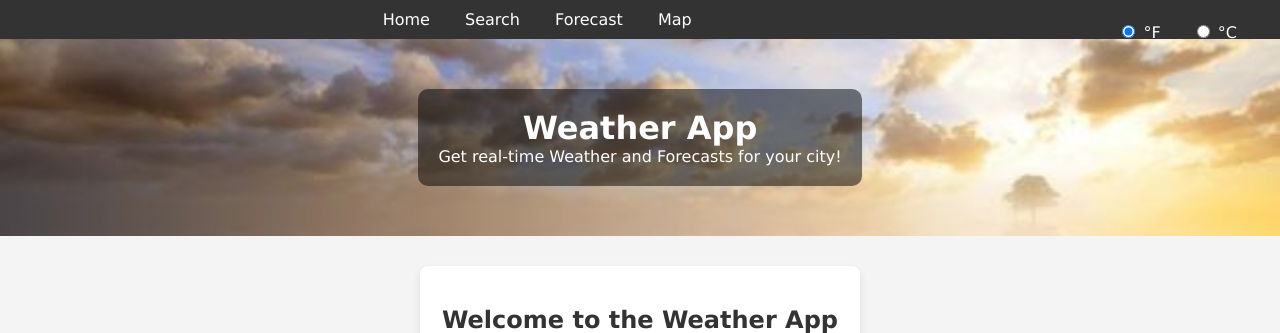
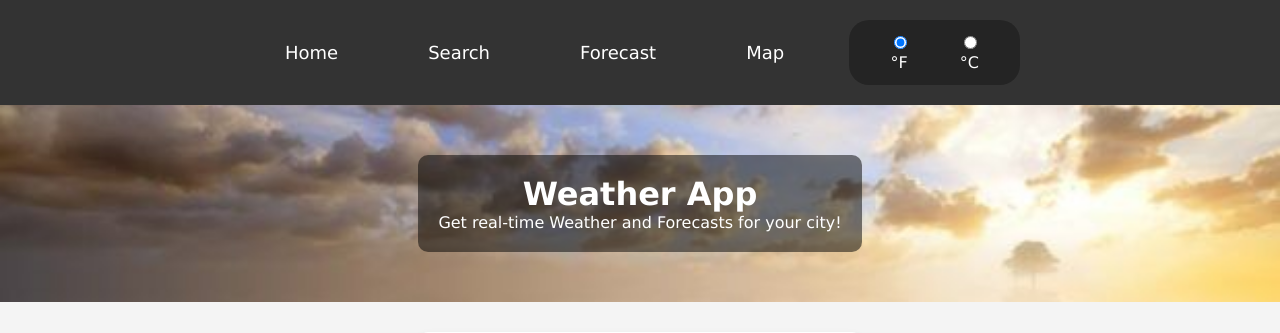
Before and after one commit to geechi653/itsc-4155-project3, a Flask app: page / in a window 1280 px wide. Shown: the top 333 px of the page. Run offline with Flask 3, Linux system fonts and the light colour scheme.

Commit message:
Fixed navbar and unit conversion

```diff
--- a/static/style.css
+++ b/static/style.css
@@ -9,7 +9,7 @@ body {
 nav {
     background-color: #333;
     color: white;
-    padding: 10px 0;
+    padding: 20px 0;
     text-align: center;
 }
 
@@ -17,21 +17,30 @@ nav ul {
     list-style: none;
     padding: 0;
     margin: 0;
+    display: flex;
+    justify-content: center;
+    align-items: center;
+    max-width: 800px;
+    margin: 0 auto;
 }
 
 nav ul li {
     display: inline;
-    margin: 0 15px;
+    margin: 0 30px;
 }
 
 nav ul li a {
     color: white;
     text-decoration: none;
-    font-size: 16px;
+    font-size: 18px;
+    padding: 10px 15px;
+    transition: color 0.3s
 }
 
 nav ul li a:hover {
-    text-decoration: underline;
+    text-decoration: none;
+    color: #e0e0e0;
+
 }
 
 .content {
@@ -199,27 +208,31 @@ footer {
 }
 
 .unit-toggle {
-    float: right;
+    display: inline-flex;
+    align-items: center;
     margin: 0 20px;
-    color: white;
-    padding: 10px;
+    padding: 8px 15px;
+    background-color: rgba(0, 0, 0, 0.3);
+    border-radius: 20px;
+    transition: background-color 0.3s;
 }
 
 .unit-toggle label {
-    margin: 0 5px;
+    margin: 0 8px;
     cursor: pointer;
-    display: inline-block;
-    padding: 2px 8px;
-    border-radius: 4px;
-    transition: background-color 0.3s;
+    color: white;
+    padding: 5px 10px;
+    border-radius: 15px;
+    transition: all 0.3s ease;
 }
 
 .unit-toggle label:hover {
-    background-color: rgba(255, 255, 255, 0.1);
+    background-color: rgba(255, 255, 255, 0.2);
 }
 
-.unit-toggle input[type="radio"] {
-    margin-right: 3px;
+.unit-toggle input[type="radio"]:checked + label {
+    background-color: rgba(255, 255, 255, 0.3);
+    color: white;
 }
 
 #map {
```
